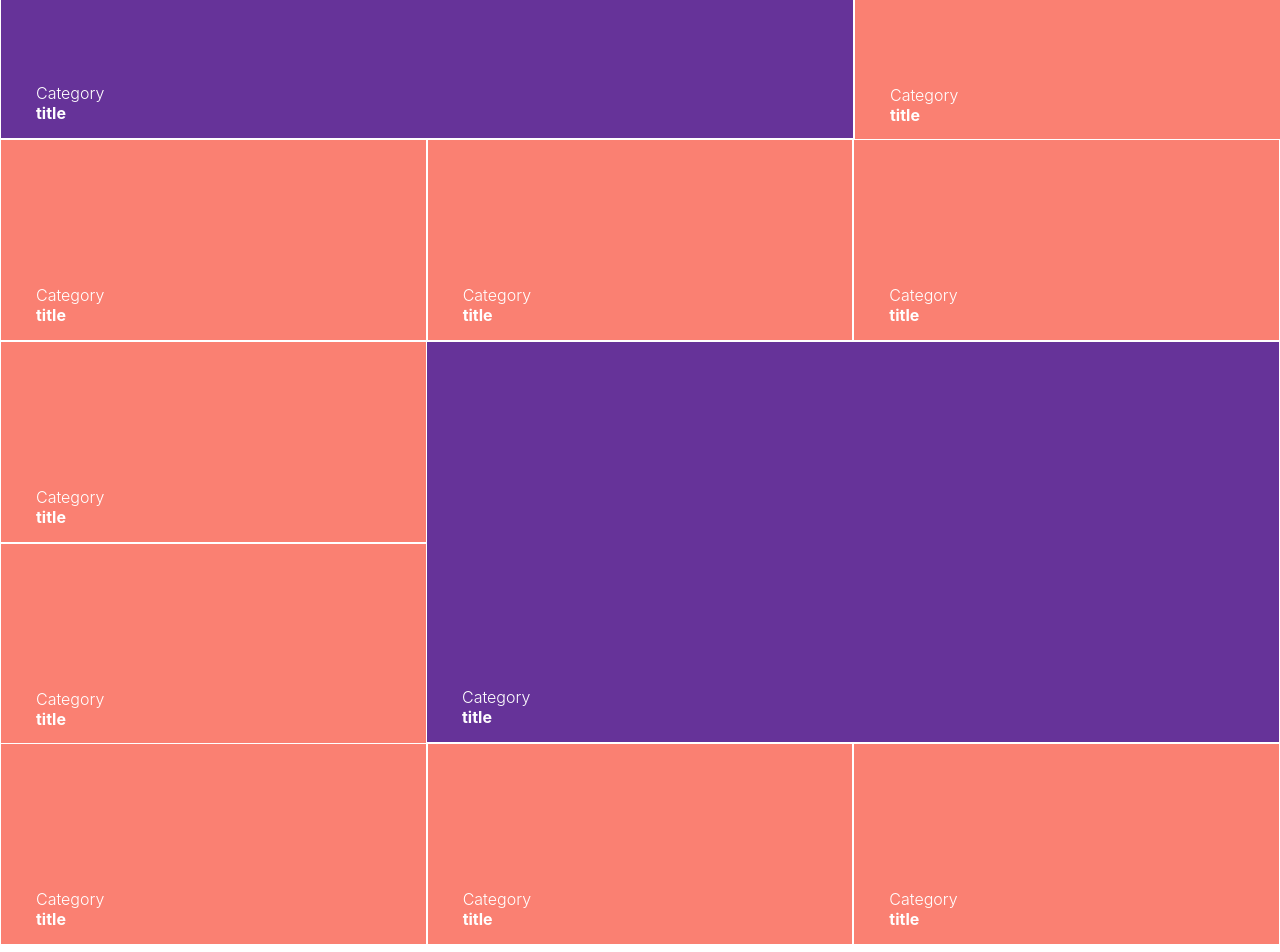
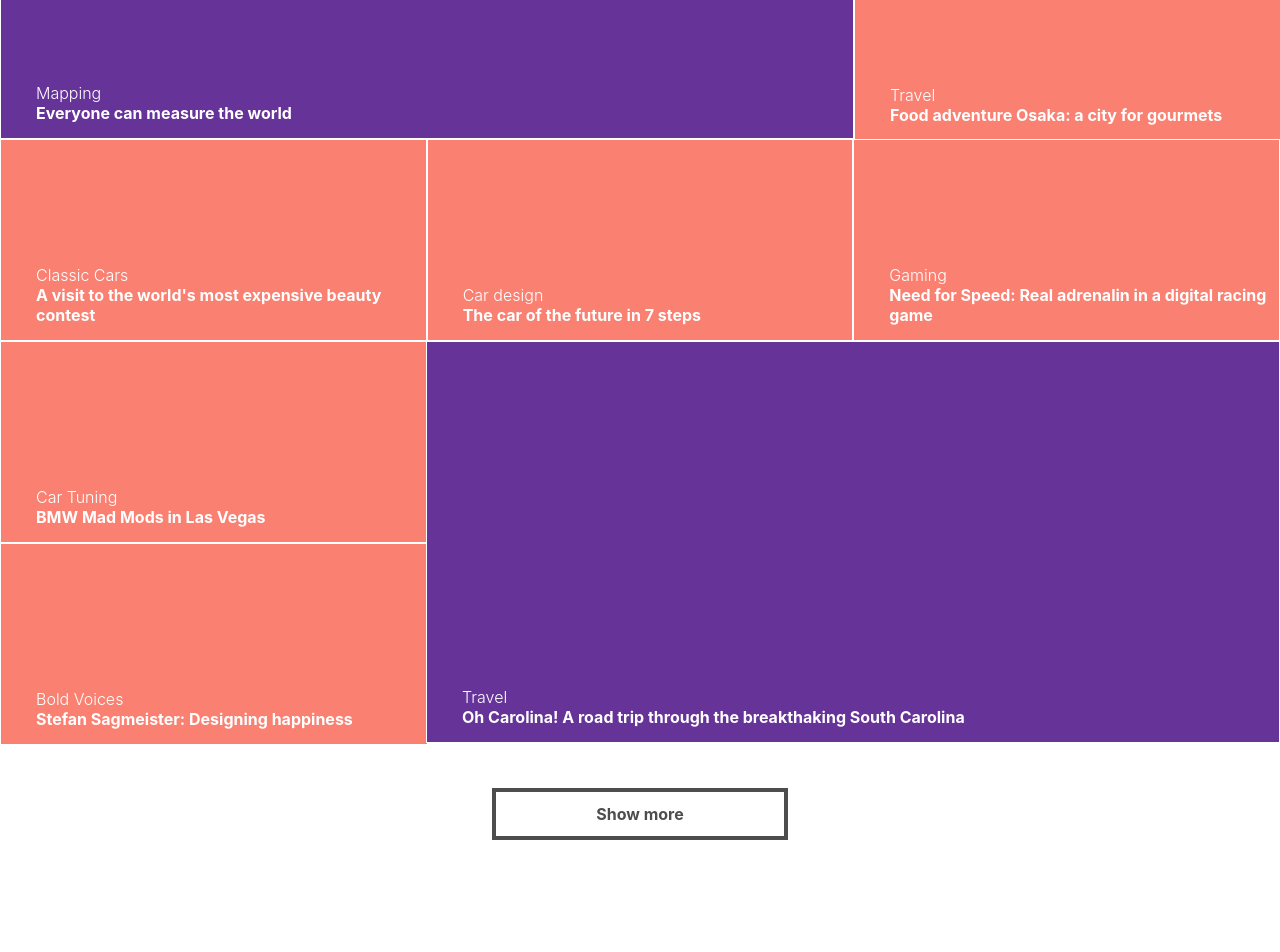
Before and after one commit to janghanboram/study-clone-bmw, a React (Create React App) app: page / in a window 1280 px wide. Shown: the part 1620-2572 px from the top of the page. After the commit the page ends 2505 px from the top, so only its background shows below. Built offline with nearby package versions, Linux system fonts and the light colour scheme.

Commit message:
데이터 구조화 : renderGalleryList

```diff
--- a/src/App.js
+++ b/src/App.js
@@ -1,6 +1,6 @@
-import React, { Component } from 'react';
-import './Reset.css';
-import './App.css';
+import React, { Component } from "react";
+import "./Reset.css";
+import "./App.css";
 
 const DATA = {
   navData: [
@@ -68,16 +68,22 @@ const DATA = {
       title: "How to become an ideas machine",
       href: "#",
       isWide: false
-    },
+    }
   ],
-  galleryData: [{
+  galleryData: [
+    {
+      //type 1 : large-normal*2 ,type 2 : normal*3, type 3 : noraml*2-large
+      groupType: 1,
+      groupId: 0,
+      groupItems: [
+        {
           index: 0,
           source: {
             src: "",
             type: ""
           },
-      category: "Design",
-      title: "The secret of our favorite places",
+          category: "Mapping",
+          title: "Everyone can measure the world",
           href: "#",
           isWide: true
         },
@@ -87,8 +93,8 @@ const DATA = {
             src: "",
             type: ""
           },
-      category: "Innovation",
-      title: "4 futuristic cities and buildings that actually exist",
+          category: "Vintage car",
+          title: "BMW 2002: A golden treausure from the Orient",
           href: "#",
           isWide: false
         },
@@ -98,31 +104,113 @@ const DATA = {
             src: "",
             type: ""
           },
-      category: "Advice",
-      title: "How to become an ideas machine",
+          category: "Travel",
+          title: "Food adventure Osaka: a city for gourmets",
           href: "#",
           isWide: false
         }
       ]
+    },
+    {
+      groupType: 2,
+      groupId: 1,
+      groupItems: [
+        {
+          index: 3,
+          source: {
+            src: "",
+            type: ""
+          },
+          category: "Classic Cars",
+          title: "A visit to the world's most expensive beauty contest",
+          href: "#",
+          isWide: false
+        },
+        {
+          index: 4,
+          source: {
+            src: "",
+            type: ""
+          },
+          category: "Car design",
+          title: "The car of the future in 7 steps",
+          href: "#",
+          isWide: false
+        },
+        {
+          index: 5,
+          source: {
+            src: "",
+            type: ""
+          },
+          category: "Gaming",
+          title: "Need for Speed: Real adrenalin in a digital racing game",
+          href: "#",
+          isWide: false
+        }
+      ]
+    },
+    {
+      groupType: 3,
+      groupId: 2,
+      groupItems: [
+        {
+          index: 6,
+          source: {
+            src: "",
+            type: ""
+          },
+          category: "Car Tuning",
+          title: "BMW Mad Mods in Las Vegas",
+          href: "#",
+          isWide: false
+        },
+        {
+          index: 7,
+          source: {
+            src: "",
+            type: ""
+          },
+          category: "Bold Voices",
+          title: "Stefan Sagmeister: Designing happiness",
+          href: "#",
+          isWide: false
+        },
+        {
+          index: 8,
+          source: {
+            src: "",
+            type: ""
+          },
+          category: "Travel",
+          title: "Oh Carolina! A road trip through the breakthaking South Carolina",
+          href: "#",
+          isWide: true
+        }
+      ]
+    }
+  ]
 };
 class App extends Component {
-
-  _renderNavList(){
-    return DATA.navData.map((data)=>{
+  _renderNavList() {
+    return DATA.navData.map(data => {
       return (
-        <li className="menu-item" key={data.index}><a href={data.href}>{data.text}</a></li>
-      )
+        <li className="menu-item" key={data.index}>
+          <a href={data.href}>{data.text}</a>
+        </li>
+      );
     });
   }
-  _renderPanelList(){
-    return DATA.panelData.map( (data) => {
-      let panelClassName = "panel"
+  _renderPanelList() {
+    return DATA.panelData.map(data => {
+      let panelClassName = "panel";
 
-      if(data.isWide){
-        panelClassName = "panel panel-wide"
+      if (data.isWide) {
+        panelClassName = "panel panel-wide";
       }
 
-      return <div className={panelClassName} key={data.index}>
+      return (
+        <div className={panelClassName} key={data.index}>
           <a href={data.href} className="panel-container">
             <div className="panel-content">
               <h3 className="sub-title font-weight-300">{data.category}</h3>
@@ -134,39 +222,113 @@ class App extends Component {
               </div>
             </div>
           </a>
-        </div>;
+        </div>
+      );
     });
   }
+  _renderGalleryTemplate(type, items){
+    let itemClassName = "gallery-item"
+    if(type === 2){
+      return items.map( (item) =>{
 
+        return <div className={itemClassName}>
+            <div className="content">
+              <p className="sub-title font-weight-300">{item.category}</p>
+              <p className="title">{item.title}</p>
+            </div>
+          </div>;
+      })
+    }else{
+      return items.map( (item, index) =>{
+
+        if(item.isWide === true){
+          itemClassName += " gallery-item-large"
+          return <div className={itemClassName}>
+            <div className="content">
+              <p className="sub-title font-weight-300">{item.category}</p>
+              <p className="title">{item.title}</p>
+            </div>
+          </div>;
+        }else{
+          if(index === 0){
+            return <div className="gallery-item-group">
+              <div className="gallery-item">
+                <div className="content">
+                  <p className="sub-title font-weight-300">{item.category}</p>
+                  <p className="title">{item.title}</p>
+                </div>
+              </div>
+              <div className="gallery-item">
+                <div className="content">
+                  <p className="sub-title font-weight-300">{items[index+1].category}</p>
+                  <p className="title">{items[index+1].title}</p>
+                </div>
+              </div>
+            </div>
+          }
+          if(index === 2){
+            return <div className="gallery-item-group">
+              <div className="gallery-item">
+                <div className="content">
+                  <p className="sub-title font-weight-300">{items[index-1].category}</p>
+                  <p className="title">{items[index-1].title}</p>
+                </div>
+              </div>
+              <div className="gallery-item">
+                <div className="content">
+                  <p className="sub-title font-weight-300">{item.category}</p>
+                  <p className="title">{item.title}</p>
+                </div>
+              </div>
+            </div>
+          }
+          return;
+        }
+      })
+    }
+
+  }
+  _renderGalleryList(){
+    return DATA.galleryData.map(data => {
+      let galleryTemplateClassName = "gallery-template gallery-template-" + data.groupType;
+
+      let galleryItem = this._renderGalleryTemplate(data.groupType, data.groupItems)
+
+      return <div className={galleryTemplateClassName} key={data.groupId}>
+          {galleryItem}
+          </div>;
+
+    })
+  }
   render() {
     const navList = this._renderNavList();
     const panelList = this._renderPanelList();
+    const galleryList = this._renderGalleryList();
+    console.log(galleryList)
 
-    return <div className="container">
-
+    return (
+      <div className="container">
         <header className="menu">
           <nav className="container">
             <div className="logo">
               <a href="#">
-                <img className="logo-img" src="https://www.bmw.com/etc/designs/bmwcom/base/img/logo-en.png" alt="logo-img"/>
+                <img
+                  className="logo-img"
+                  src="https://www.bmw.com/etc/designs/bmwcom/base/img/logo-en.png"
+                  alt="logo-img"
+                />
               </a>
             </div>
-            <ul className="menu-list">
-              {navList}
-            </ul>
+            <ul className="menu-list">{navList}</ul>
           </nav>
         </header>
 
         <div className="main">
-          <div className="panel-group">
-            {panelList}
-          </div>
+          <div className="panel-group">{panelList}</div>
         </div>
 
         <div className="link-container">
-          <h3 className="text-normal font-weight-300">
-            BMW in your country
-          </h3>
+          <h3 className="text-normal font-weight-300">BMW in your country</h3>
           <h1 className="text-large">ALL BMW MODELS</h1>
           <h3 className="text-normal">
             <a href="/">> Find your BMW</a>
@@ -174,97 +336,16 @@ class App extends Component {
         </div>
 
         <div className="gallery">
-          <div className="gallery-template template-top">
-            <div className="gallery-item gallery-item-large">
-              <div className="content">
-                <p className="sub-title font-weight-300">Category</p>
-                <p className="title">title</p>
-              </div>
-            </div>
-            <div className="gallery-item-group">
-              <div className="gallery-item">
-                <div className="content">
-                  <p className="sub-title font-weight-300">Category</p>
-                  <p className="title">title</p>
-                </div>
-              </div>
-              <div className="gallery-item">
-                <div className="content">
-                  <p className="sub-title font-weight-300">Category</p>
-                  <p className="title">title</p>
-                </div>
-              </div>
-            </div>
-          </div>
-          <div className="gallery-template template-middle">
-            <div className="gallery-item">
-              <div className="content">
-                <p className="sub-title font-weight-300">Category</p>
-                <p className="title">title</p>
-              </div>
-            </div>
-            <div className="gallery-item">
-              <div className="content">
-                <p className="sub-title font-weight-300">Category</p>
-                <p className="title">title</p>
-              </div>
-            </div>
-            <div className="gallery-item">
-              <div className="content">
-                <p className="sub-title font-weight-300">Category</p>
-                <p className="title">title</p>
-              </div>
-            </div>
-          </div>
-          <div className="gallery-template template-bottom">
-            <div className="gallery-item-group">
-              <div className="gallery-item">
-                <div className="content">
-                  <p className="sub-title font-weight-300">Category</p>
-                  <p className="title">title</p>
-                </div>
-              </div>
-              <div className="gallery-item">
-                <div className="content">
-                  <p className="sub-title font-weight-300">Category</p>
-                  <p className="title">title</p>
-                </div>
-              </div>
-            </div>
-            <div className="gallery-item gallery-item-large">
-              <div className="content">
-                <p className="sub-title font-weight-300">Category</p>
-                <p className="title">title</p>
-              </div>
-            </div>
-          </div>
-          <div className="gallery-template template-middle">
-            <div className="gallery-item">
-              <div className="content">
-                <p className="sub-title font-weight-300">Category</p>
-                <p className="title">title</p>
-              </div>
-            </div>
-            <div className="gallery-item">
-              <div className="content">
-                <p className="sub-title font-weight-300">Category</p>
-                <p className="title">title</p>
-              </div>
-            </div>
-            <div className="gallery-item">
-              <div className="content">
-                <p className="sub-title font-weight-300">Category</p>
-                <p className="title">title</p>
-              </div>
-            </div>
-          </div>
+          {galleryList}
           <div className="btn-container">
             <a href="/" className="btn btn-black btn-show-more">
               Show more
             </a>
           </div>
         </div>
+
       </div>
+    );
   }
 }
 
```
Lines whose indentation alone changed are shown as unchanged.
